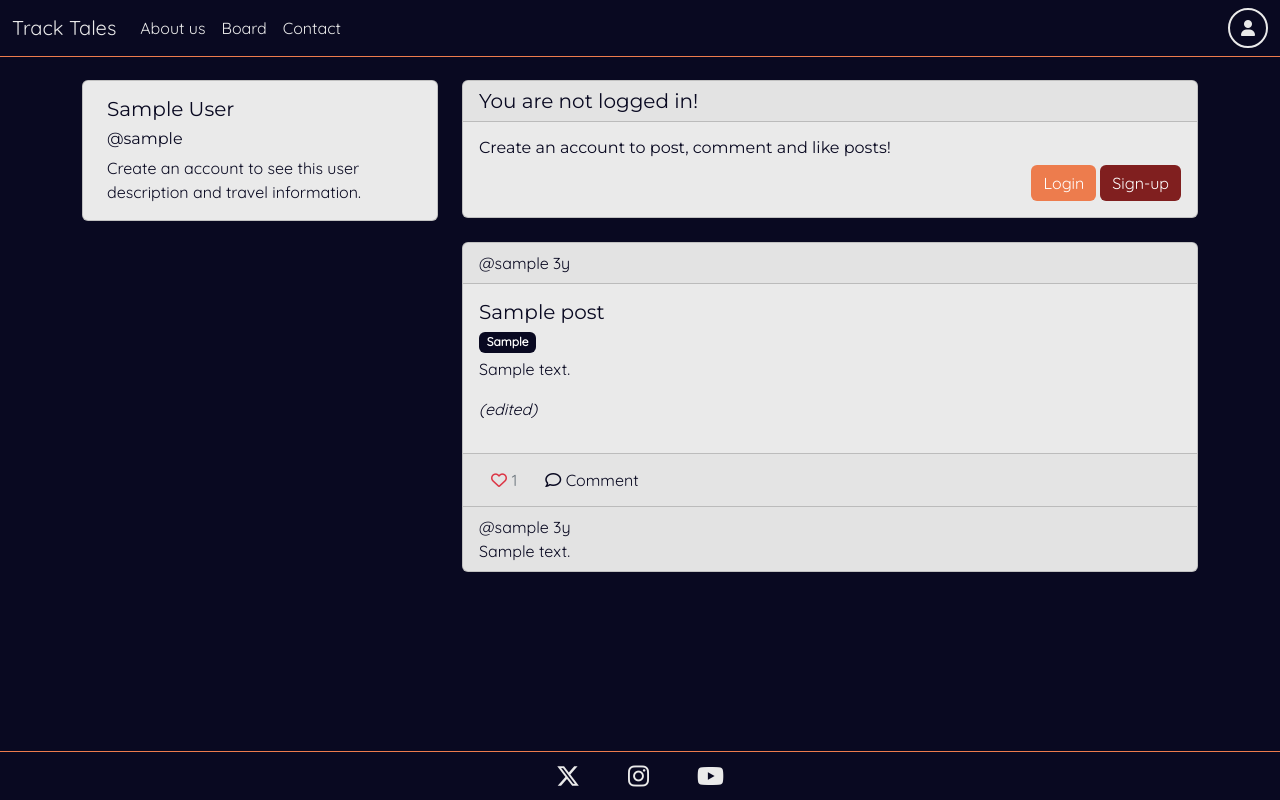
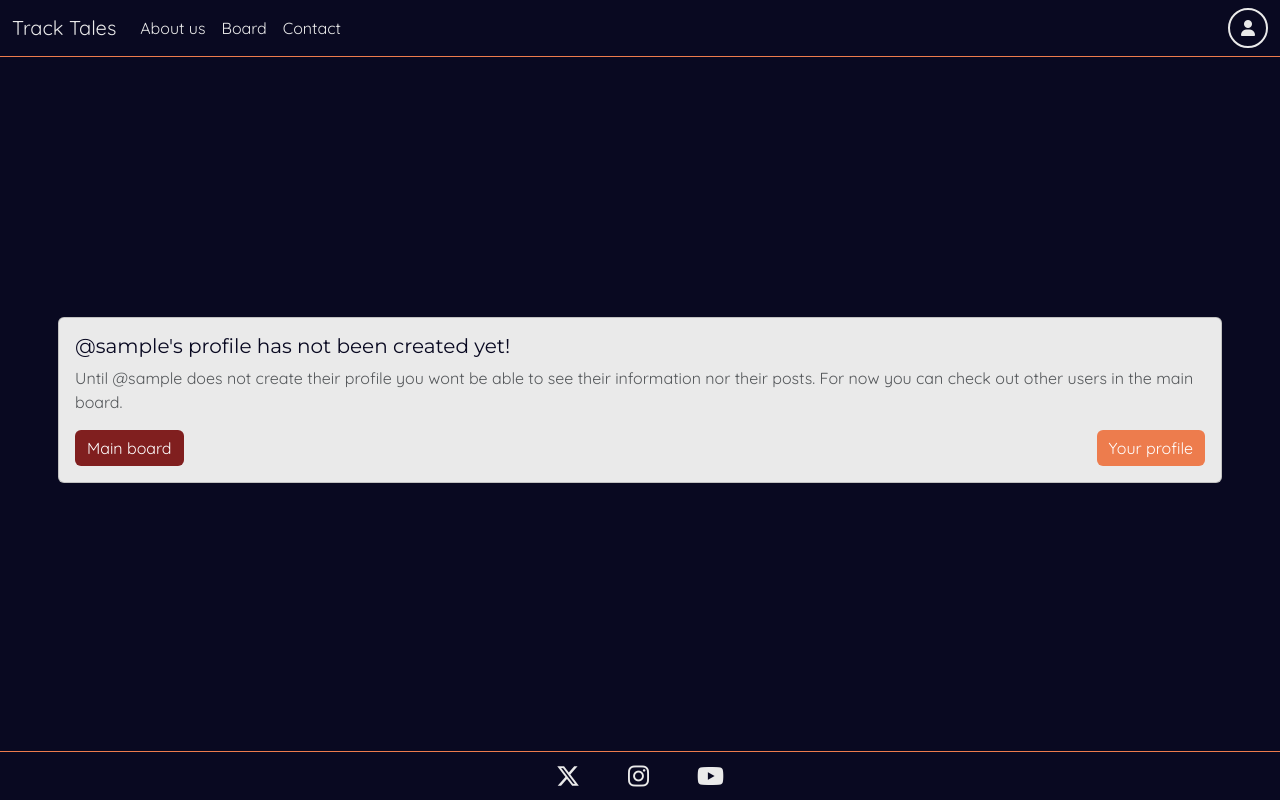
Before and after one commit to juanovt10/tracktales-blog, a Django app: a page that uses templates/userprofile.html in a window 1280 px wide. Run offline with Django 4.2, Linux system fonts and the light colour scheme; tables that the repository leaves empty hold one stand-in row (values such as "Sample post"); some libraries are stand-ins or nearby versions.

Commit message:
Add feature of not displaying a user's profile if they have not created their profile

```diff
--- a/postBoard/admin.py
+++ b/postBoard/admin.py
@@ -27,10 +27,9 @@ class CommentAdmin(admin.ModelAdmin):
 @admin.register(UserProfile)
 class UserProfileAdmin(admin.ModelAdmin):
 
-    list_display = ('username', 'display_name', 'created_on', 'approved')
+    list_display = ('username', 'display_name', 'created_on', 'profile_completed')
     list_filter = ('username', 'created_on')
     search_fields = ('username', 'display_name')
-    actions = ['approve_profile']
 
 
 @admin.register(ContactInfo)
--- a/postBoard/models.py
+++ b/postBoard/models.py
@@ -85,7 +85,7 @@ class UserProfile(models.Model):
     countries_traveled = models.IntegerField(default=1)
     sign_on = models.BooleanField(default=False)
     created_on = models.DateTimeField(default=timezone.now)
-    approved = models.BooleanField(default=False)
+    profile_completed = models.BooleanField(default=False)
 
     def __str__(self):
         return f"{self.username}'s Profile"
--- a/postBoard/views.py
+++ b/postBoard/views.py
@@ -177,6 +177,7 @@ class CreateProfile(generic.ListView):
             instance=profile_instance)
 
         if profile_form.is_valid():
+            profile_instance.profile_completed = True
             profile_form.save()
             messages.success(request,
                 f'{username}, you have successfully created your profile!')
--- a/templates/userprofile.html
+++ b/templates/userprofile.html
@@ -4,7 +4,7 @@
 
 {% load custom_filters %}
 
-
+{% if request.user.is_authenticated and user_profile.profile_completed %}
 <div class="container community-container">
     <div class="row px-3">
         {% if messages %}
@@ -92,7 +92,7 @@
                     <div class="card mt-3">
                         <h5 class="card-header">This is @{{ user_profile.username }} profile.</h5>
                         <div class="card-body">
-                            <h6 class="card-title text-left">To create a post please go to the <a href="#" class="btn btn-primary">main board</a> or to <a href="#" class="btn btn-secondary">your profile</a></h6>
+                            <h6 class="card-title text-left">To create a post please go to the <a href="{% url 'post_board' %}" class="btn btn-primary">main board</a> or to <a href="{% url 'profile_detail' username=request.user %}" class="btn btn-secondary">your profile</a></h6>
                         </div>
                     </div>
                 {% endif %}
@@ -363,5 +363,26 @@
         </div>
     </div>
 </div>
+{% else %}
+<div class="auth-card-container d-flex justify-content-center align-items-center">
+    <div class="card auth-card mx-1 mx-sm-5">
+        <div class="card-body">
+            <h5 class="card-title">@{{ user_profile.username }}'s profile has not been created yet!</h5>
+            {% if request.user == user_profile.username %}
+            <p class="text-body-secondary">Please complete creating your profile to be able to access it.</h6>
+            <div class="d-flex justify-content-end mt-2">
+                <a class="btn btn-primary" href="{% url 'create_profile' username=request.user %}">Create Profile!</a>
+            </div>
+            {% else %}
+            <p class="text-body-secondary">Until @{{ user_profile.username }} does not create their profile you wont be able to see their information nor their posts. For now you can check out other users in the main board.</p>
+            <div class="d-flex justify-content-between mt-2">
+                <a class="btn btn-secondary" href="{% url 'post_board' %}">Main board</a>
+                <a class="btn btn-primary" href="{% url 'profile_detail' username=request.user %}">Your profile</a>
+            </div>
+            {% endif %}
+        </div>
+    </div>
+</div>
+{% endif %}
 
 {% endblock %}
--- a/tracktales/settings.py
+++ b/tracktales/settings.py
@@ -24,7 +24,7 @@ TEMPLATES_DIR = os.path.join(BASE_DIR, 'templates')
 SECRET_KEY = os.environ.get('SECRET_KEY')
 
 # SECURITY WARNING: don't run with debug turned on in production!
-DEBUG = False
+DEBUG = True
 
 X_FRAME_OPTIONS = 'SAMEORIGIN'
 
```
Also changed, not shown: README.md, postBoard/migrations/0014_remove_userprofile_approved.py (added), postBoard/migrations/0015_userprofile_profile_completed.py (added), static/images/readme_images/main.png (added).
